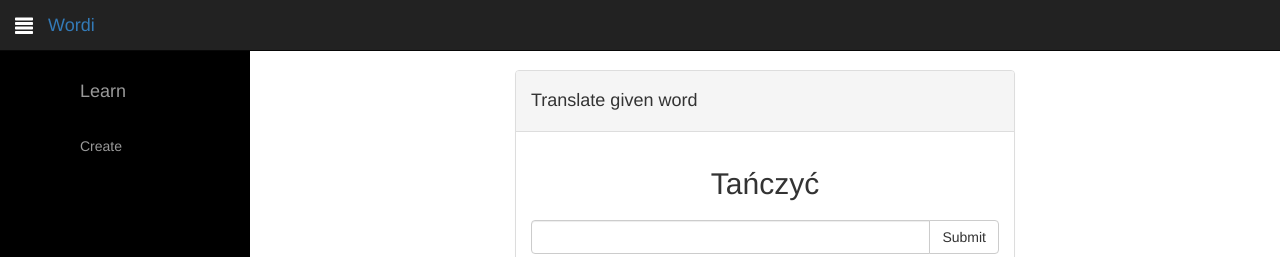
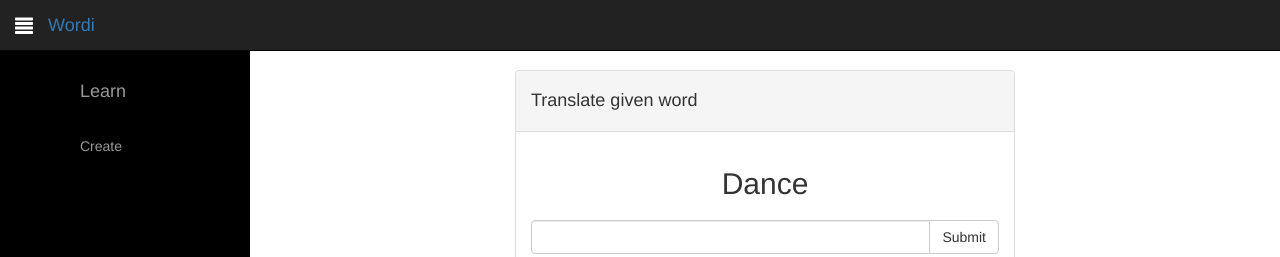
Before and after one commit to maciejmatu/ng-wordy, an Angular app in the folder client/: page /learn in a window 1280 px wide. Shown: the top 257 px of the page. Built offline with nearby package versions, Linux system fonts and the light colour scheme.

Commit message:
Moved interface and added getLang function

```diff
--- a/client/src/app/learn/learn.component.html
+++ b/client/src/app/learn/learn.component.html
@@ -1,7 +1,7 @@
 <div class="panel panel-default">
   <div class="panel-heading"><h4>Translate given word</h4></div>
   <div class="panel-body">
-    <h2>{{ wordList[currentId][(langToggled ? 'foreignWord' : 'nativeWord')] }}</h2>
+    <h2>{{ wordList[currentId][getLang(langToggled)] }}</h2>
     <div class="input-group">
       <input #word type="text" class="form-control">
       <span class="input-group-btn">
--- a/client/src/app/learn/learn.component.ts
+++ b/client/src/app/learn/learn.component.ts
@@ -1,5 +1,5 @@
 import {Component, OnInit} from '@angular/core';
-import {Word} from './word';
+import {Word} from '../models/word';
 
 @Component({
   selector: 'app-learn',
@@ -33,6 +33,10 @@ export class LearnComponent implements OnInit {
     this.langToggled = !this.langToggled;
   }
 
+  getLang(switched: boolean = false) {
+    return (switched) ? 'nativeWord' : 'foreignWord';
+  }
+
   changeWord(num = 1): void {
     let nextId = this.currentId + num;
 
@@ -40,7 +44,7 @@ export class LearnComponent implements OnInit {
   }
 
   onSubmit(value): void {
-    let currentWord = this.wordList[this.currentId][(!this.langToggled ? 'foreignWord' : 'nativeWord')]
+    let currentWord = this.wordList[this.currentId][this.getLang(!this.langToggled)];
 
     if (value.toLocaleLowerCase() === currentWord.toLocaleLowerCase()) {
       console.log('correct')
```
Also changed, not shown: client/src/app/models/word.ts (renamed from client/src/app/learn/word.ts).
